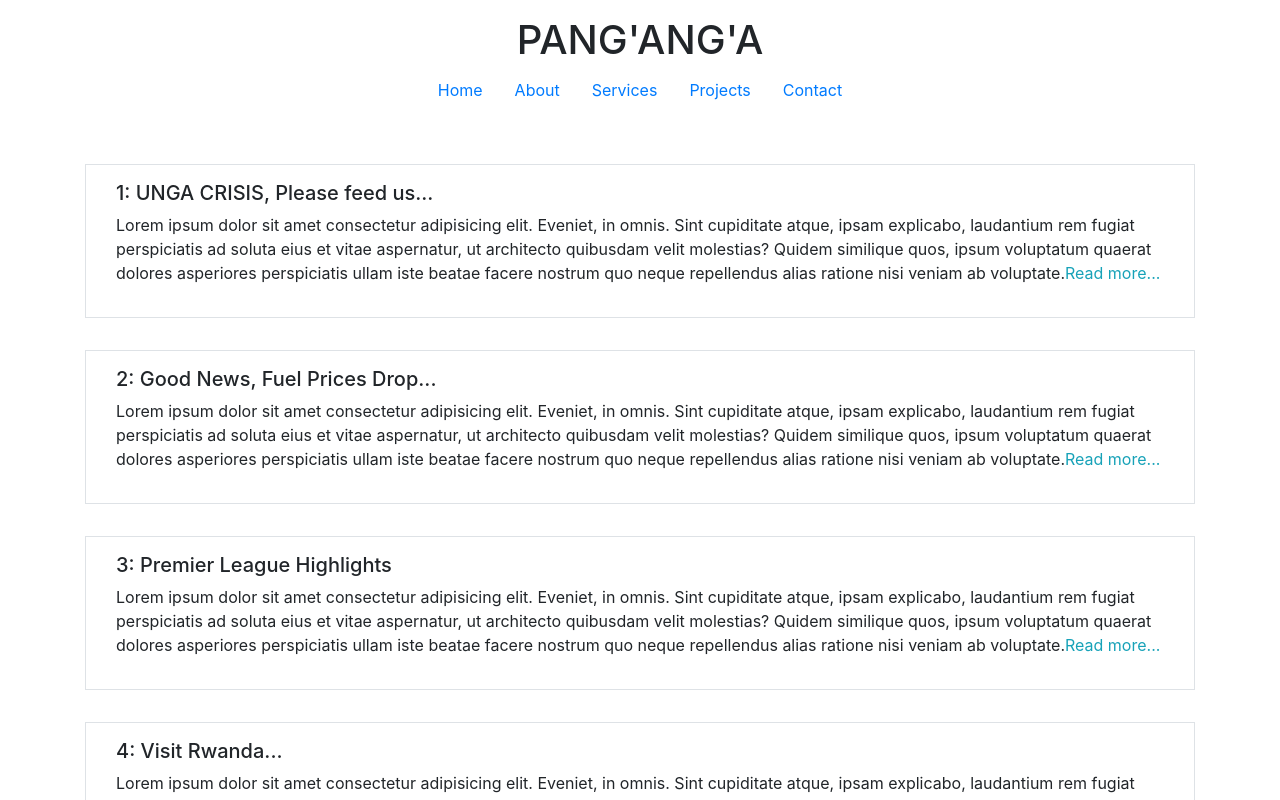
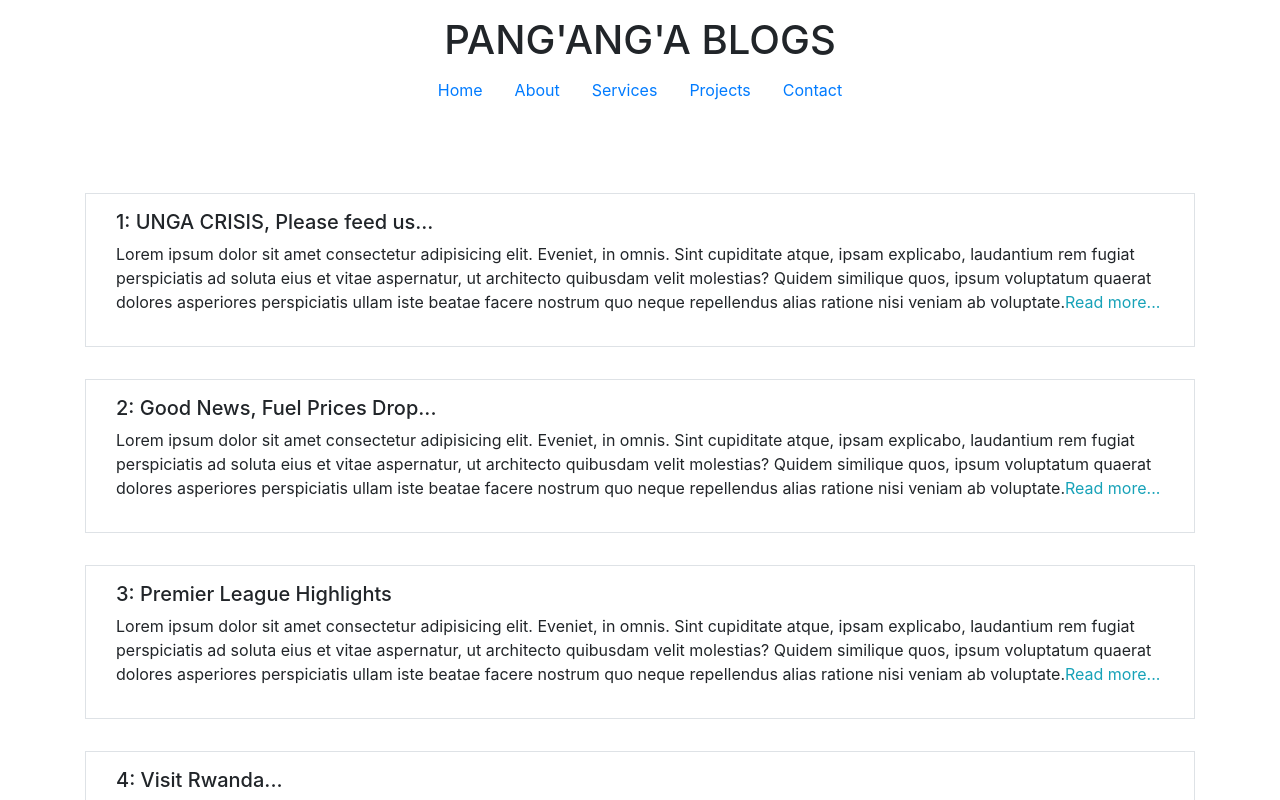
Before and after one commit to blackhammer2000/react-blog-page, a React (Create React App) app: page / in a window 1280 px wide. Shown: the top 800 px of the page. Built offline with nearby package versions, Linux system fonts and the light colour scheme.

Commit message:
created a news usbheader and added it to the project..

```diff
--- a/src/App.js
+++ b/src/App.js
@@ -1,4 +1,5 @@
 import Header from "./components/js/Header";
+import NewsHeader from "./components/js/News-header";
 import Blogs from "./components/js/Blogs";
 import Footer from "./components/js/Footer";
 
@@ -6,6 +7,7 @@ function App() {
   return (
     <div className="App">
       <Header />
+      <NewsHeader />
       <Blogs />
       <Footer />
     </div>
--- a/src/components/js/Heading.jsx
+++ b/src/components/js/Heading.jsx
@@ -5,7 +5,7 @@ import "../css/heading.css";
 const Heading = () => {
   return (
     <div className="container-fluid  text-center mt-3">
-      <h1>PANG'ANG'A</h1>
+      <h1>PANG'ANG'A BLOGS</h1>
     </div>
   );
 };
--- a/src/components/js/Navbar.jsx
+++ b/src/components/js/Navbar.jsx
@@ -5,7 +5,7 @@ import "../css/navbar.css";
 const Navbar = () => {
   return (
     <div className="container  d-flex justify-content-center align-items-center">
-      <ul className="list-unstyled d-flex justify-content-center align-items-center ">
+      <ul className="w-75 list-unstyled d-flex justify-content-center align-items-center ">
         <li className="mx-1 px2 ">
           <button className="btn btn-outline-primary border-0" type="submit">
             Home
--- /dev/null
+++ b/src/components/js/News-header.jsx
@@ -0,0 +1,11 @@
+import React from "react";
+class NewsHeader extends React.Component {
+  render() {
+    return (
+      <div className="container text-center text-white-50">
+        <h4>Latest Updates</h4>
+      </div>
+    );
+  }
+}
+export default NewsHeader;
```
